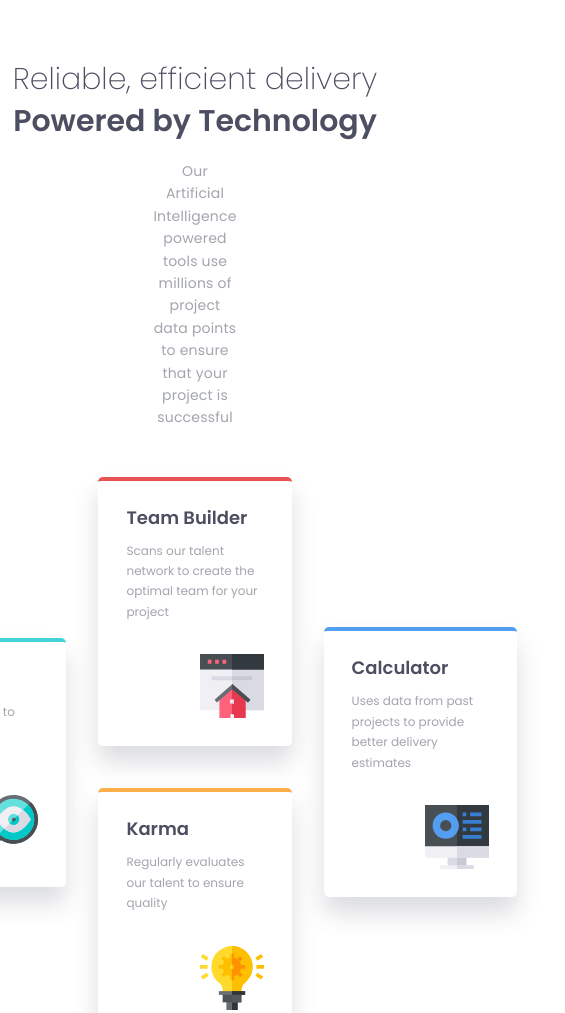
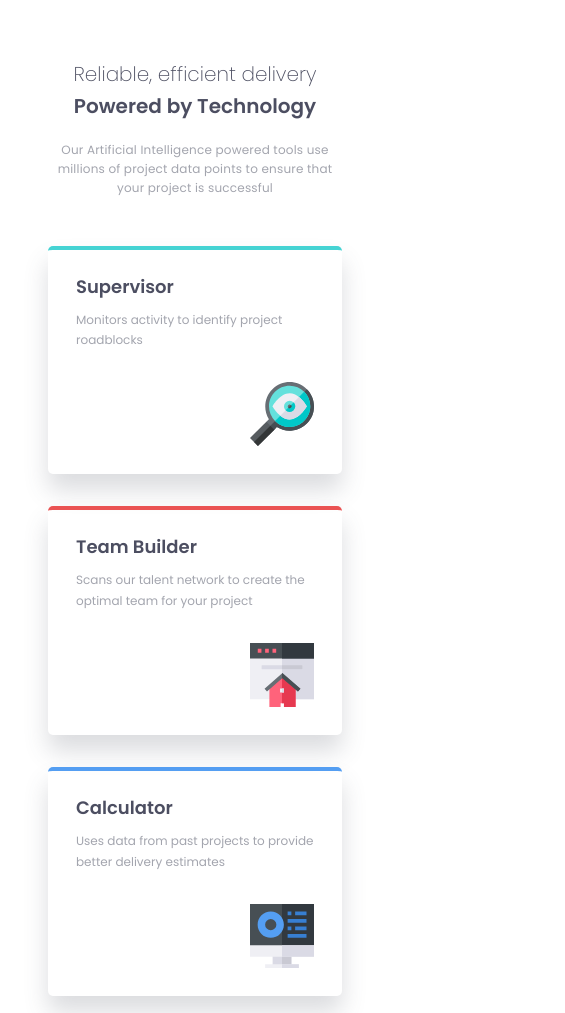
Before and after one commit to huynam95/Four-card-feature-section, a plain HTML site: page index.html in a window 390 px wide. Shown: the top 1013 px of the page, 565 px wide, since content can reach past the window. Drawn offline with Linux system fonts and the light colour scheme.

Commit message:
Add mobile version

```diff
--- a/style.css
+++ b/style.css
@@ -22,8 +22,6 @@ body {
   text-rendering: optimizeSpeed;
 
   color: hsl(234, 12%, 34%);
-
-  overflow: hidden;
 
   display: flex;
   justify-content: center;
@@ -115,14 +113,13 @@ select {
 .grid {
   display: grid;
   grid-template-columns: repeat(3, 1fr);
-  grid-template-rows: repeat(3, 1fr);
+  grid-template-rows: repeat(2, 1fr);
   align-items: center;
   gap: calc(32rem / 16);
 }
 
 .card {
   position: relative;
-
   padding: calc(28rem / 16);
 
   border-radius: 5px;
@@ -172,6 +169,47 @@ select {
   float: right;
 }
 
+/* MEDIA QUERY */
+
+@media (max-width: 61em) {
+  .grid {
+    display: flex;
+    flex-direction: column;
+  }
+
+  .card {
+    width: 70%;
+  }
+
+  .content-text {
+    padding: 0 calc(0rem / 16);
+  }
+}
+
+@media (max-width: 36em) {
+  .card {
+    width: 80%;
+  }
+}
+
+@media (max-width: 30em) {
+  .card {
+    width: 100%;
+  }
+
+  .content-heading {
+    font-size: calc(20rem / 16);
+  }
+
+  .content-subheading {
+    font-size: calc(20rem / 16);
+  }
+
+  .content-text {
+    font-size: calc(12rem / 16);
+  }
+}
+
 /*
 - Font sizes (px)
 10 / 12 / 14 / 16 / 18 / 20 / 24 / 30 / 36 / 44 / 52 / 62 / 74 / 86 / 98
```
